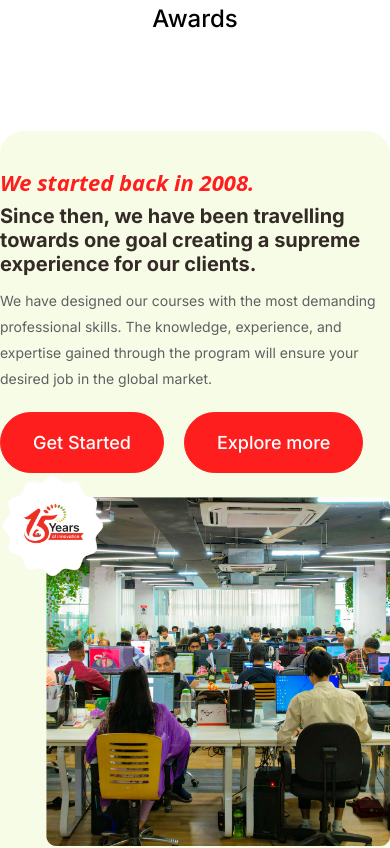
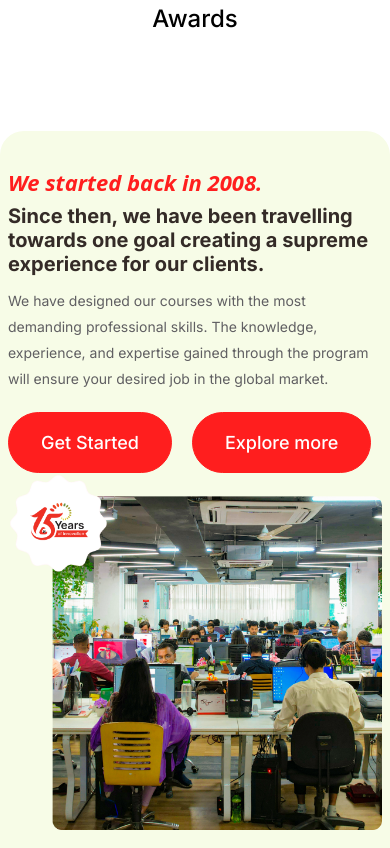
Before and after one commit to shoumen-shomu/creative-it-canada, a Next.js app: page / in a window 390 px wide. Shown: the part 1620-2468 px from the top of the page. Built offline with nearby package versions, Linux system fonts and the light colour scheme; a web font is replaced by a local one.

Commit message:
about section px added

```diff
--- a/src/app/components/layouts/home/About.jsx
+++ b/src/app/components/layouts/home/About.jsx
@@ -7,7 +7,7 @@ const About = () => {
   return (
     <>
       <section>
-        <div className="lg:w-360 w-full bg-[#F7FCE7] rounded-3xl pt-9.5 pb-15 mt-25 mx-auto">
+        <div className="lg:w-360 w-full bg-[#F7FCE7] rounded-3xl pt-9.5 pb-15 mt-25 mx-auto px-2 lg:px-0">
           <Container>
             <div className=" lg:flex block lg:justify-between items-center">
               <div className="">
```
Also changed, not shown: src/app/components/Header.jsx (+5 -8 lines).
